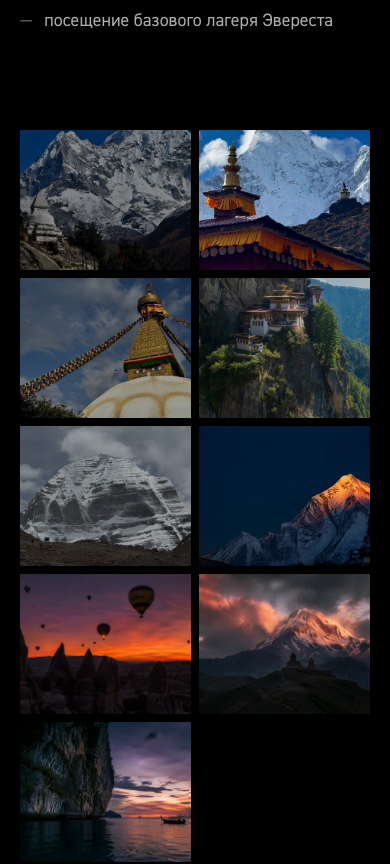
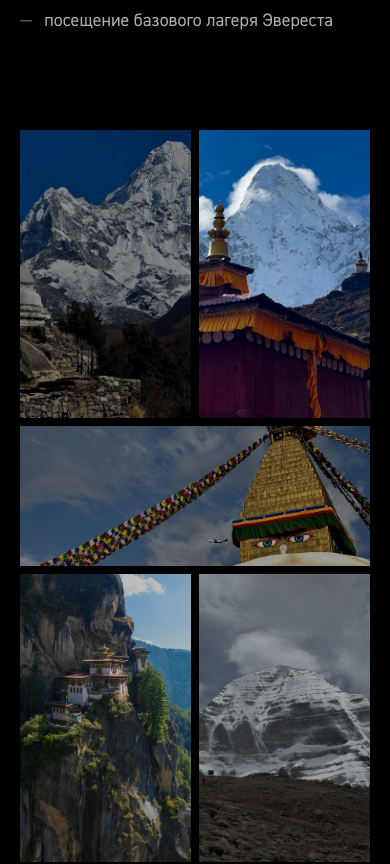
Before and after one commit to fifulina-uxui/wild-soul-routes, a React (Vite) app: page /tours/capetown in a window 390 px wide. Shown: the part 1420-2284 px from the top of the page. Built offline with nearby package versions, Linux system fonts and the light colour scheme.

Commit message:
Asymmetric mobile gallery grid on tour page

```diff
--- a/src/pages/TourDetailPage.tsx
+++ b/src/pages/TourDetailPage.tsx
@@ -10,6 +10,12 @@ import { useLang } from '../i18n'
 const PER_PAGE = 9
 // Несимметричная раскладка: сумма 24 = 4 ряда по 6 колонок
 const SPANS = [4, 2, 2, 2, 2, 3, 3, 4, 2]
+// Мобильная раскладка: два вертикальных фото, затем одно широкое — как в референсе
+const MOBILE_SPANS = [
+  'col-span-1 row-span-2',
+  'col-span-1 row-span-2',
+  'col-span-2',
+]
 const spanClass: Record<number, string> = {
   2: 'sm:col-span-2',
   3: 'sm:col-span-3',
@@ -53,13 +59,13 @@ function TourGallery({ images, alt }: { images: string[]; alt: string }) {
 
   return (
     <div className="mt-10 scroll-mt-24" ref={topRef}>
-      <div className="grid grid-cols-2 auto-rows-[140px] gap-2 sm:auto-rows-[220px] sm:grid-cols-6 sm:gap-3">
+      <div className="grid grid-flow-dense grid-cols-2 auto-rows-[140px] gap-2 sm:auto-rows-[220px] sm:grid-cols-6 sm:gap-3">
         {shown.map((img, i) => (
           <button
             key={`${img}-${i}`}
             type="button"
             onClick={() => setOpen(page * PER_PAGE + i)}
-            className={`group relative cursor-zoom-in overflow-hidden ${spanClass[SPANS[i % SPANS.length]] ?? 'sm:col-span-2'}`}
+            className={`group relative cursor-zoom-in overflow-hidden ${MOBILE_SPANS[i % MOBILE_SPANS.length]} sm:row-span-1 ${spanClass[SPANS[i % SPANS.length]] ?? 'sm:col-span-2'}`}
           >
             <img
               src={asset(img)}
```
